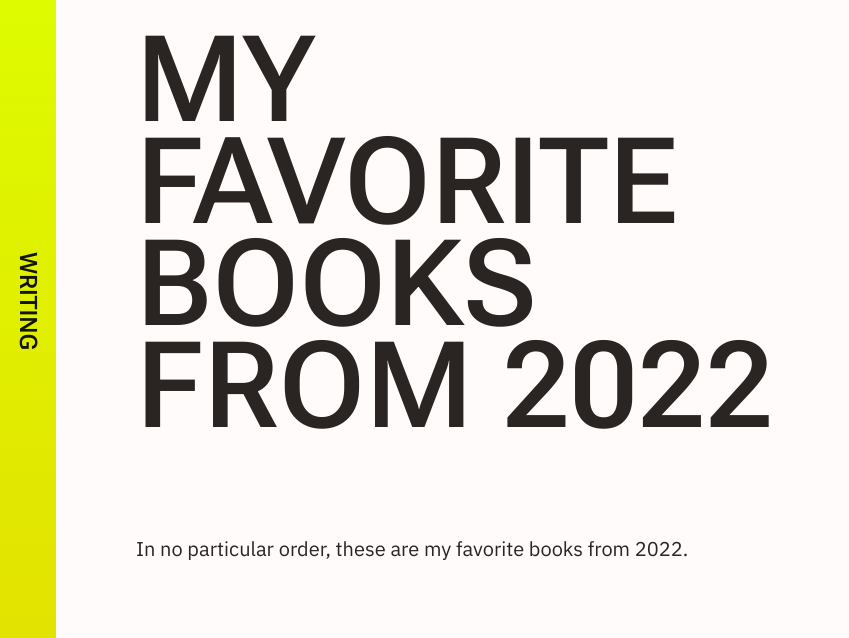
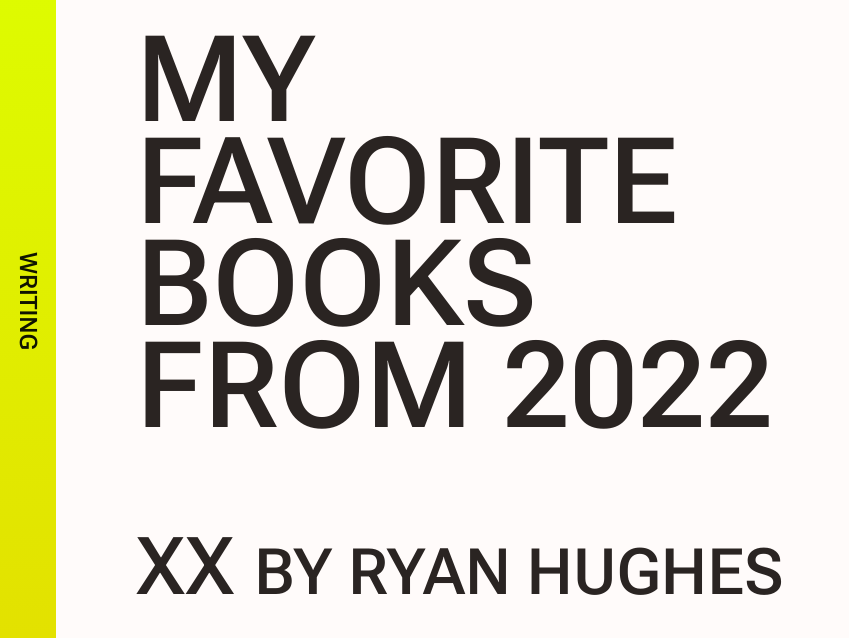
Before and after one commit to kylejohnston/astro_blog, an Astro site: page /post/favorite-books-2022 in a window 1280 px wide. Shown: the part 99-737 px from the top of the page, without its empty margins (0-849 px from the left). Built offline with nearby package versions, Linux system fonts and the light colour scheme; Astro itself is replaced by a stand-in of ours.

Commit message:
Removed description

```diff
--- a/src/pages/post/favorite-books-2022.md
+++ b/src/pages/post/favorite-books-2022.md
@@ -2,7 +2,7 @@
 layout: "@/layouts/BlogPost"
 title: My favorite books from 2022
 pubDate: 19 JAN 2023
-description: In no particular order, these are my favorite books from 2022.
+description:
 ogImage: /images/favorite-books.jpg
 tags: ["books"]
 ---
```
